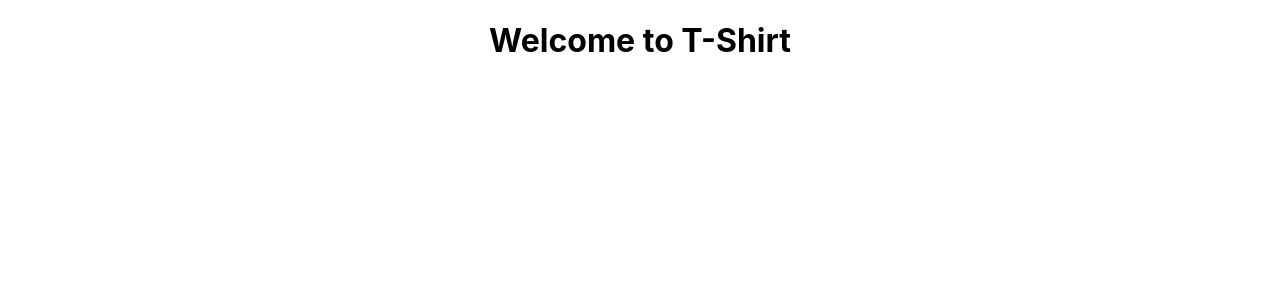
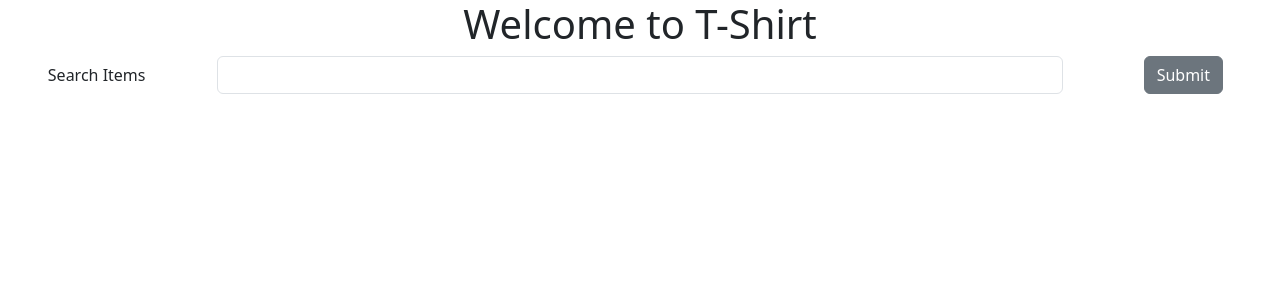
Before and after one commit to anfalfadhil/T-Shirt-Front-End, a React (Create React App) app in the folder t-shirt/: page / in a window 1280 px wide. Shown: the top 300 px of the page. Built offline with nearby package versions, Linux system fonts and the light colour scheme.

Commit message:
:hammer: Add search bar component

```diff
--- a/t-shirt/src/App.js
+++ b/t-shirt/src/App.js
@@ -1,5 +1,7 @@
+import "bootstrap/dist/css/bootstrap.min.css";
 import "./App.css";
 import { Link, Route, Switch } from "react-router-dom";
+import SearchBar from "./components/SearchBar";
 
 function App() {
     return (
@@ -7,6 +9,7 @@ function App() {
             <header>
                 <h1> Welcome to T-Shirt</h1>
             </header>
+            <SearchBar />
             <Switch></Switch>
         </div>
     );
--- /dev/null
+++ b/t-shirt/src/components/SearchBar.js
@@ -0,0 +1,36 @@
+import React, { useState } from "react";
+import Form from "react-bootstrap/Form";
+import Row from "react-bootstrap/Row";
+import Col from "react-bootstrap/Col";
+import Button from "react-bootstrap/Button";
+
+function SearchBar() {
+    const [searchInput, setSearchInput] = useState("");
+
+    const onSubmitFormHandler = (e) => {
+        e.preventDefault();
+        console.log(searchInput);
+    };
+    return (
+        <Form>
+            <Form.Group as={Row} controlId="postSearchInput">
+                <Form.Label column sm="2">
+                    Search Items
+                </Form.Label>
+                <Col sm="8">
+                    <Form.Control
+                        type="text"
+                        onChange={(e) => setSearchInput(e.target.value)}
+                    />
+                </Col>
+                <Col sm="2">
+                    <Button variant="secondary" onClick={onSubmitFormHandler}>
+                        Submit
+                    </Button>
+                </Col>
+            </Form.Group>
+        </Form>
+    );
+}
+
+export default SearchBar;
```
Also changed, not shown: 1 other file (tests, documents, lock files or other folders).
